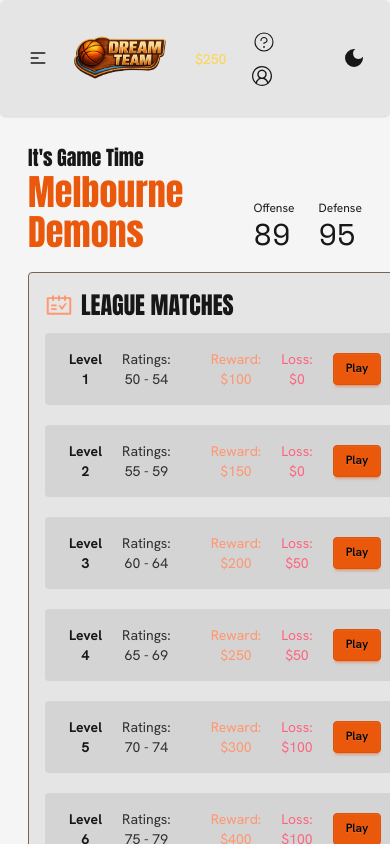
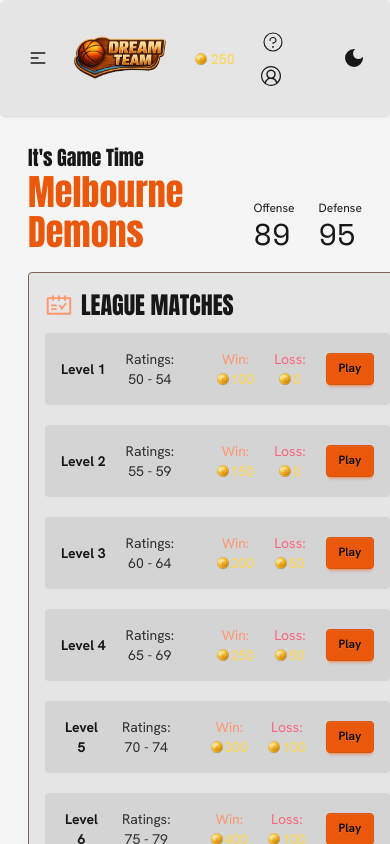
Before and after one commit to kaito24mako/dream-team, a React (Vite) app in the folder client/: page /league in a window 390 px wide. Shown: the top 844 px of the page. Built offline with nearby package versions, Linux system fonts and the light colour scheme.

Commit message:
add custom coin icon + finalise style and responsiveness of MatchItem

```diff
--- a/client/src/components/common/button/Button.tsx
+++ b/client/src/components/common/button/Button.tsx
@@ -1,5 +1,3 @@
-import { Link } from "react-router-dom";
-
 type Type = "button" | "submit" | "reset";
 type Size = "default" | "xs" | "small";
 type BgColor = "default" | "primary" | "secondary" | "accent";
@@ -8,7 +6,6 @@ type TextColor = "default" | "white" | "black";
 type Props = {
   children: React.ReactNode;
   className?: string;
-  link?: string;
   type?: Type;
   size?: Size;
   bgColor?: BgColor;
@@ -18,7 +15,6 @@ type Props = {
 function Button({
   children,
   className = "",
-  link = undefined,
   type = "button",
   size = "default",
   bgColor = "default",
@@ -41,19 +37,6 @@ function Button({
     black: "text-black",
   };
 
-  if (link) {
-    return (
-      <Link to={`${link}`}>
-        <button
-          type={type}
-          className={`btn ${sizeClasses[size]} ${bgColorClasses[bgColor]} ${textColorClasses[textColor]} ${className}`}
-        >
-          {children}
-        </button>
-      </Link>
-    );
-  }
-
   return (
     <button
       type={type}
--- /dev/null
+++ b/client/src/components/common/icon/ui/CoinIcon.tsx
@@ -0,0 +1,135 @@
+function CoinIcon({ className = "h-3 w-3" }: { className?: string }) {
+  return (
+    <svg
+      xmlns="http://www.w3.org/2000/svg"
+      viewBox="0 0 512 512"
+      className={className}
+      aria-label="Coin"
+    >
+      <defs>
+        <radialGradient id="gold" cx="35%" cy="30%" r="75%">
+          <stop offset="0%" stopColor="#FFF9C4" />
+          <stop offset="18%" stopColor="#FFE082" />
+          <stop offset="45%" stopColor="#FFD54F" />
+          <stop offset="70%" stopColor="#F9A825" />
+          <stop offset="100%" stopColor="#C17900" />
+        </radialGradient>
+
+        <linearGradient id="ring" x1="0%" y1="0%" x2="100%" y2="100%">
+          <stop offset="0%" stopColor="#FFF3B0" />
+          <stop offset="25%" stopColor="#FFD54F" />
+          <stop offset="55%" stopColor="#FBC02D" />
+          <stop offset="100%" stopColor="#A66A00" />
+        </linearGradient>
+
+        <linearGradient id="letter" x1="0%" y1="0%" x2="100%" y2="100%">
+          <stop offset="0%" stopColor="#FFF6BF" />
+          <stop offset="40%" stopColor="#FFD54F" />
+          <stop offset="100%" stopColor="#B97800" />
+        </linearGradient>
+
+        <linearGradient id="shine" x1="0%" y1="0%" x2="100%" y2="100%">
+          <stop offset="0%" stopColor="white" stopOpacity="0.8" />
+          <stop offset="40%" stopColor="white" stopOpacity="0.15" />
+          <stop offset="100%" stopColor="white" stopOpacity="0" />
+        </linearGradient>
+
+        <filter id="shadow">
+          <feDropShadow dx="0" dy="8" stdDeviation="8" floodOpacity="0.35" />
+        </filter>
+
+        <polygon
+          id="star"
+          points="0,-12 3.5,-3.5 12,-3.5 5.5,2.5 8,11 0,6 -8,11 -5.5,2.5 -12,-3.5 -3.5,-3.5"
+        />
+      </defs>
+
+      <g filter="url(#shadow)">
+        <circle
+          cx="256"
+          cy="256"
+          r="245"
+          fill="url(#ring)"
+          stroke="#8B5A00"
+          strokeWidth="5"
+        />
+
+        <circle
+          cx="256"
+          cy="256"
+          r="215"
+          fill="none"
+          stroke="#E9B530"
+          strokeWidth="18"
+        />
+
+        <circle
+          cx="256"
+          cy="256"
+          r="175"
+          fill="url(#gold)"
+          stroke="#C89010"
+          strokeWidth="4"
+        />
+
+        <g fill="#FFE082" stroke="#A66A00" strokeWidth="2">
+          <use href="#star" transform="translate(256 62)" />
+          <use href="#star" transform="translate(352 90)" />
+          <use href="#star" transform="translate(422 160)" />
+          <use href="#star" transform="translate(450 256)" />
+          <use href="#star" transform="translate(422 352)" />
+          <use href="#star" transform="translate(352 422)" />
+          <use href="#star" transform="translate(256 450)" />
+          <use href="#star" transform="translate(160 422)" />
+          <use href="#star" transform="translate(90 352)" />
+          <use href="#star" transform="translate(62 256)" />
+          <use href="#star" transform="translate(90 160)" />
+          <use href="#star" transform="translate(160 90)" />
+        </g>
+
+        <g transform="translate(256 265)">
+          <path
+            d="M-82-72
+           H-10
+           C60-72 60 72 -10 72
+           H-82
+           Z
+           M-46-38
+           H-12
+           C22-38 22 38 -12 38
+           H-46
+            Z"
+            fill="url(#letter)"
+            stroke="#8B5A00"
+            strokeWidth="6"
+          />
+
+          <path
+            d="M-6-70
+           H88
+           V-34
+           H54
+           V72
+           H16
+           V-34
+           H-6
+            Z"
+            fill="url(#letter)"
+            stroke="#8B5A00"
+            strokeWidth="6"
+          />
+        </g>
+
+        <ellipse
+          cx="195"
+          cy="170"
+          rx="170"
+          ry="95"
+          fill="url(#shine)"
+          transform="rotate(-25 195 170)"
+        />
+      </g>
+    </svg>
+  );
+}
+export default CoinIcon;
--- a/client/src/components/features/league-page/MatchItem.tsx
+++ b/client/src/components/features/league-page/MatchItem.tsx
@@ -1,5 +1,6 @@
 import { Link } from "react-router-dom";
 import Button from "../../common/button/Button";
+import CoinIcon from "../../common/icon/ui/CoinIcon";
 
 type Props = {
   level: number;
@@ -19,7 +20,7 @@ function MatchItem({
   loss,
 }: Props) {
   return (
-    <li className="flex justify-between items-center text-center text-sm lg:text-sm bg-base-300 p-4 px-6 rounded-sm">
+    <li className="flex justify-between items-center text-center text-sm lg:text-sm bg-base-300 py-4 px-4 sm:px-6 rounded-sm">
       <div className="flex items-center gap-5 pr-10">
         <h4 className=" font-base! font-bold">Level {level}</h4>
         <div className="flex flex-col sm:flex-row opacity-87">
@@ -32,12 +33,27 @@ function MatchItem({
 
       <div className="flex items-center justify-end gap-5">
         <p className="hidden md:block opacity-87">VS {opponentName}</p>
-        <p className="text-secondary">Reward: ${reward}</p>
-        <p className="text-error">Loss: ${loss}</p>
 
-        <Button size="small" bgColor="primary" textColor="black" link="/battle">
-          Play
-        </Button>
+        <div className="flex flex-col sm:flex-row items-center gap-0 sm:gap-1">
+          <p className="text-secondary">Win:</p>
+          <div className="flex items-center gap-0.5">
+            <CoinIcon />
+            <span className="text-coin">{reward}</span>
+          </div>
+        </div>
+        <div className="flex flex-col sm:flex-row items-center gap-0 sm:gap-1">
+          <p className="text-error">Loss:</p>
+          <div className="flex items-center gap-0.5">
+            <CoinIcon />
+            <span className="text-coin">{loss}</span>
+          </div>
+        </div>
+
+        <Link to="/battle">
+          <Button size="small" bgColor="primary" textColor="black">
+            Play
+          </Button>
+        </Link>
       </div>
     </li>
   );
--- a/client/src/components/layout/app/AppNavbar.tsx
+++ b/client/src/components/layout/app/AppNavbar.tsx
@@ -5,6 +5,7 @@ import { VscAccount } from "react-icons/vsc";
 import ThemeToggle from "../../features/theme/ThemeToggle";
 import HamburgerIcon from "../../common/icon/ui/HamburgerIcon";
 import logo from "../../../assets/icon/logo.png";
+import CoinIcon from "../../common/icon/ui/CoinIcon";
 
 function AppNavbar() {
   return (
@@ -42,7 +43,10 @@ function AppNavbar() {
         </div>
 
         <div className="navbar-end">
-          <span className="text-coin mr-2.5 mt-0.5">$250</span>
+          <div className="text-coin mr-2.5 mt-0.5 flex items-center gap-1">
+            <CoinIcon />
+            <span>250</span>
+          </div>
           <ul className="menu menu-horizontal px-1">
             <li>
               <Link to="/guide">
```
